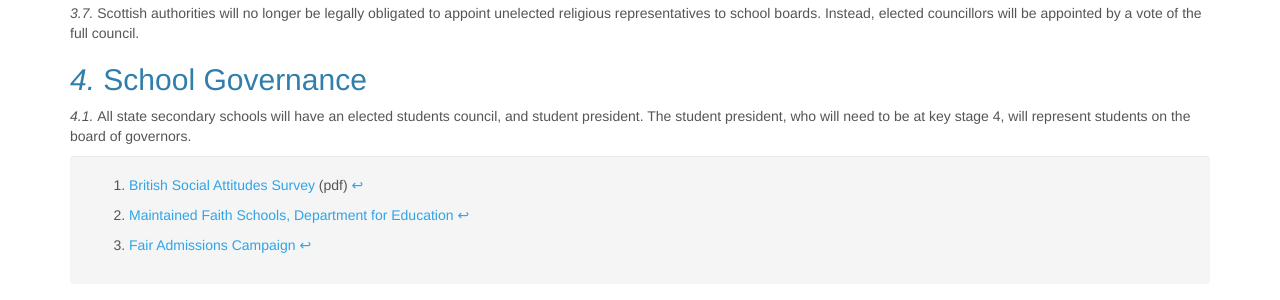
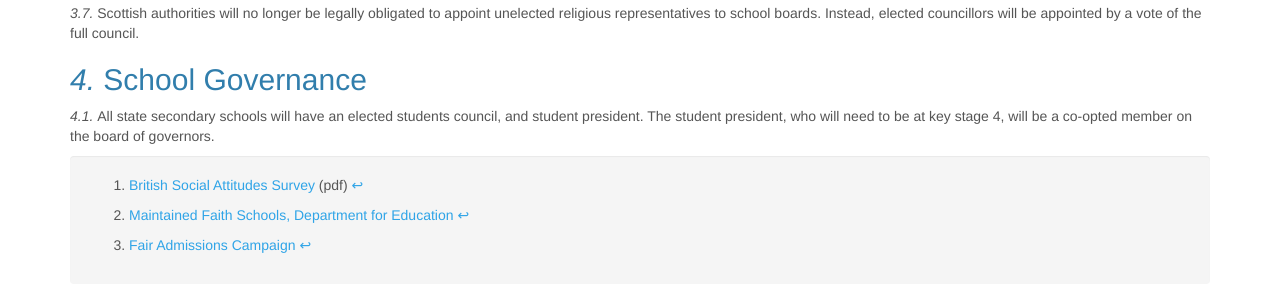
Before and after one commit to openpolitics/manifesto, a Jekyll site: the page built from manifesto/education.md, in a window 1280 px wide and 1149 px high. Shown: the part 731-1031 px from the top of the window. Built offline with Jekyll 4.4.1, drawn with Linux system fonts in a browser that asks for light colours.

Commit message:
Update education.md
School Governance.  Advise student president should be a co-opted (non-voting) member on governing body to avoid any legal issues surrounding liability etc.

```diff
--- a/manifesto/education.md
+++ b/manifesto/education.md
@@ -39,7 +39,7 @@ Scottish authorities will no longer be legally obligated to appoint unelected re
 
 ## School Governance
 
-All state secondary schools will have an elected students council, and student president. The student president, who will need to be at key stage 4, will represent students on the board of governors.
+All state secondary schools will have an elected students council, and student president. The student president, who will need to be at key stage 4, will be a co-opted member on the board of governors.
 
 [^1]: [British Social Attitudes Survey](http://ir2.flife.de/data/natcen-social-research/igb_html/pdf/chapters/BSA28_12Religion.pdf) (pdf)
 [^2]: [Maintained Faith Schools, Department for Education](https://www.gov.uk/government/publications/maintained-faith-schools/maintained-faith-schools)
```
